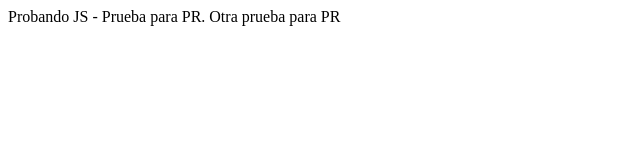
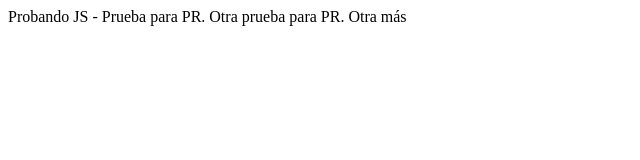
Before and after one commit to azodor/Fullstack-Bootcamp, a plain HTML site: page web-ejemplo/index.html in a window 1280 px wide. Shown: the full height of the page, 0-640 px from the left. Drawn offline with Linux system fonts and the light colour scheme.

Commit message:
otra prueba más

```diff
--- a/web-ejemplo/index.html
+++ b/web-ejemplo/index.html
@@ -8,6 +8,5 @@
     <script src='script.js'></script>
 </head>
 <body>
-    Probando JS - Prueba para PR. Otra prueba para PR
-</body>
+    Probando JS - Prueba para PR. Otra prueba para PR. Otra más
 </html>
```
Also changed, not shown: 1 other file.
